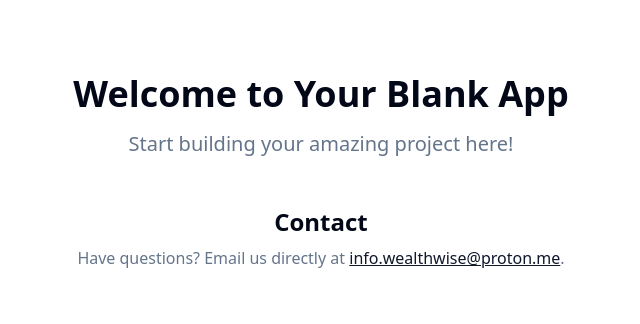
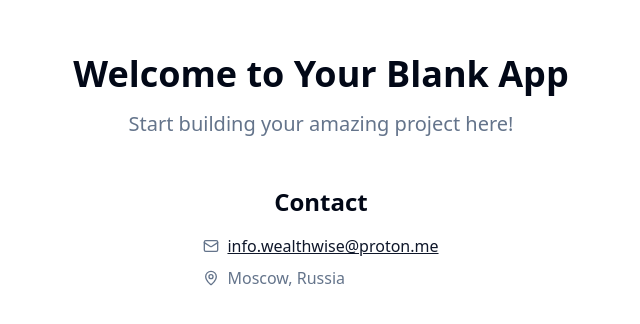
Before and after one commit to FFBB74/wealthwise-recovery-hub, a React (Vite) app: page / in a window 1280 px wide. Shown: the part 228-552 px from the top of the page, without its empty margins (319-959 px from the left). Built offline with nearby package versions, Linux system fonts and the light colour scheme.

Commit message:
Add Moscow information and Google Ads integration
Integrate Moscow information and Google Ads in a professional manner.

```diff
--- a/src/pages/Index.tsx
+++ b/src/pages/Index.tsx
@@ -1,3 +1,5 @@
+
+import { Mail, MapPin } from "lucide-react";
 
 const Index = () => {
   return (
@@ -6,17 +8,24 @@ const Index = () => {
         <h1 className="text-4xl font-bold mb-4">Welcome to Your Blank App</h1>
         <p className="text-xl text-muted-foreground mb-8">Start building your amazing project here!</p>
         <div className="mt-12">
-          <h2 className="text-2xl font-semibold mb-2">Contact</h2>
-          <p className="text-base text-muted-foreground">
-            Have questions? Email us directly at{" "}
+          <h2 className="text-2xl font-semibold mb-4">Contact</h2>
+          <div className="inline-flex flex-col items-start gap-2">
+            <div className="flex items-center gap-2">
+              <Mail className="h-4 w-4 text-muted-foreground" />
               <a
                 href="mailto:info.wealthwise@proton.me"
-              className="text-primary underline hover:text-primary/80"
+                className="text-base text-primary underline hover:text-primary/80"
               >
                 info.wealthwise@proton.me
               </a>
-            .
+            </div>
+            <div className="flex items-center gap-2">
+              <MapPin className="h-4 w-4 text-muted-foreground" />
+              <p className="text-base text-muted-foreground">
+                Moscow, Russia
               </p>
+            </div>
+          </div>
         </div>
       </div>
     </div>
```
Lines whose indentation alone changed are shown as unchanged.
